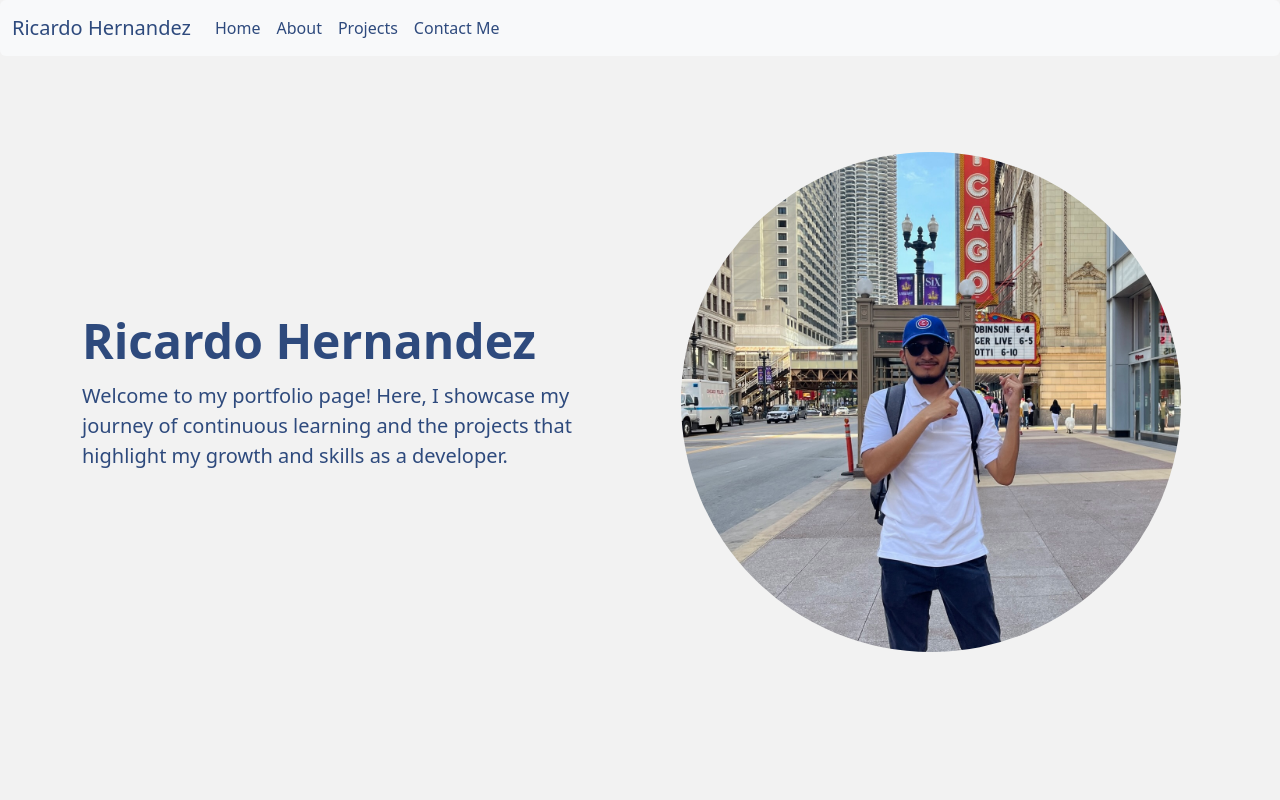
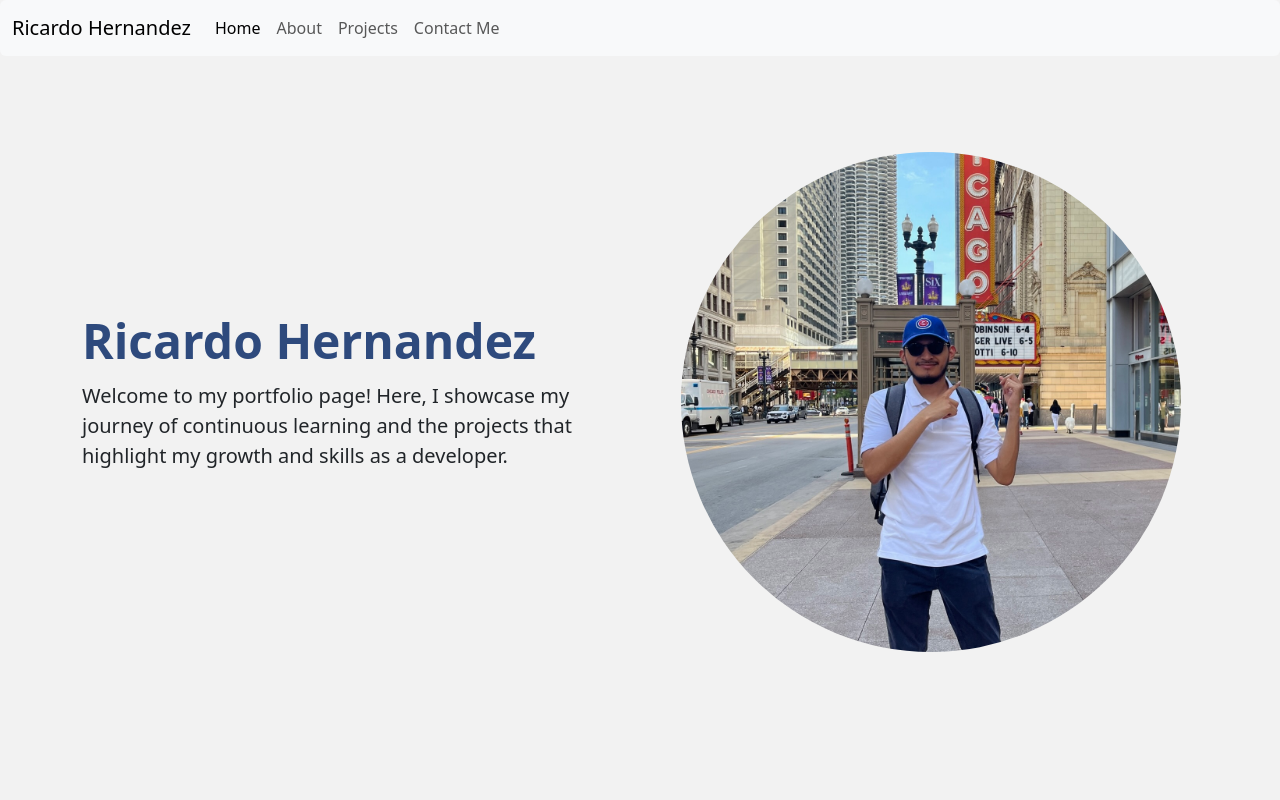
Before and after one commit to ricardoh2021/ricardoh2021.github.io, a plain HTML site: page index.html in a window 1280 px wide. Shown: the top 800 px of the page. Drawn offline with nearby package versions, Linux system fonts and the light colour scheme.

Commit message:
Updated font colors

```diff
--- a/styles.css
+++ b/styles.css
@@ -25,17 +25,11 @@ body {
 }
 
 #hero h1,
-#hero p,
-#about,
-#contact,
+#about h1,
+#contact h1,
 #projects h2,
 footer {
   color: #2e4a7d;
-}
-
-/* Navigation Links */
-nav a {
-  color: #2e4a7d !important;
 }
 
 /* Profile Picture */
```
